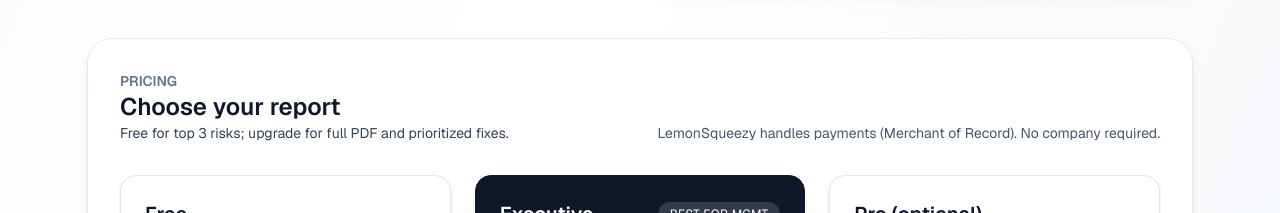
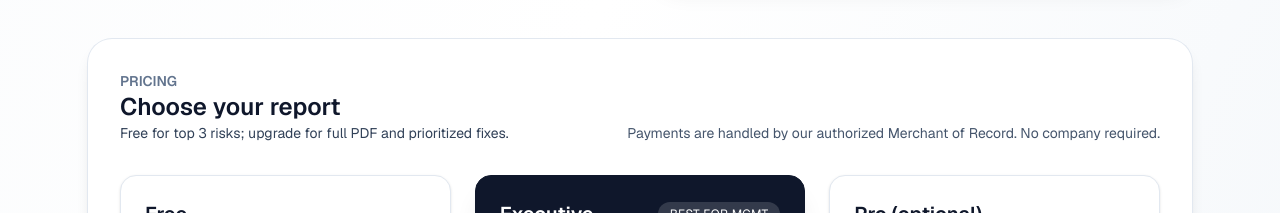
Before and after one commit to Siyahiherif/riskreport, a Next.js app: page / in a window 1280 px wide. Shown: the part 1640-1853 px from the top of the page. Built offline with nearby package versions, Linux system fonts and the light colour scheme.

Commit message:
Update pricing note: payments handled by authorized MoR

```diff
--- a/app/page.tsx
+++ b/app/page.tsx
@@ -198,7 +198,7 @@ export default function Home() {
               <p className="text-sm text-slate-700">Free for top 3 risks; upgrade for full PDF and prioritized fixes.</p>
             </div>
             <div className="text-sm text-slate-600">
-              LemonSqueezy handles payments (Merchant of Record). No company required.
+              Payments are handled by our authorized Merchant of Record. No company required.
             </div>
           </div>
           <div className="mt-8 grid gap-6 md:grid-cols-3">
```
